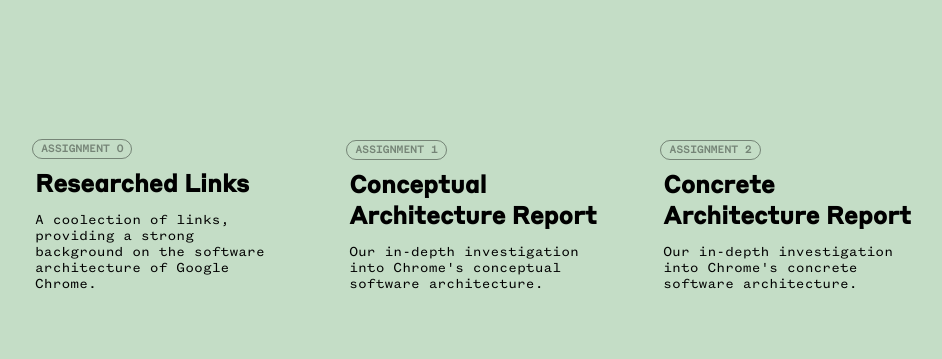
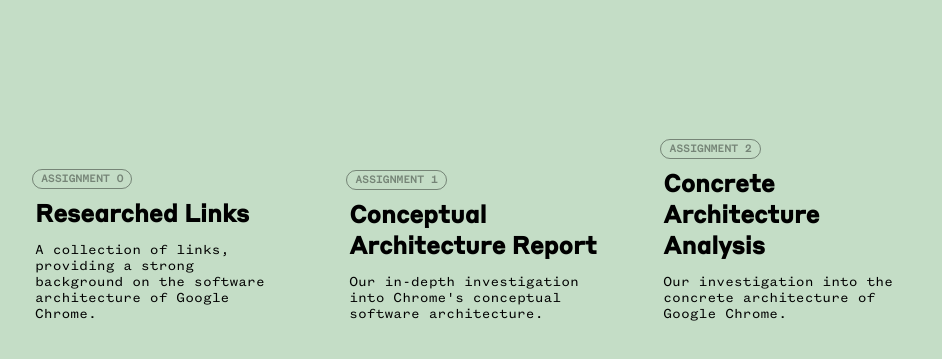
Before and after one commit to qjack001/CISC-322, a plain HTML site: page index.html in a window 1280 px wide. Shown: the part 183-542 px from the top of the page, without its empty margins (43-985 px from the left). Drawn offline with Linux system fonts and the light colour scheme.

Commit message:
fix typos

```diff
--- a/index.html
+++ b/index.html
@@ -36,7 +36,7 @@
                     Researched Links
                 </h2>
                 <p>
-                    A coolection of links, providing a strong background on the software architecture of Google Chrome.
+                    A collection of links, providing a strong background on the software architecture of Google Chrome.
                 </p>
             </div>
         </a>
@@ -59,10 +59,10 @@
                 <h2>
                     <span class="tag">Assignment 2</span>
                     <span class="seporator">: </span>
-                    Concrete Architecture Report
+                    Concrete Architecture Analysis
                 </h2>
                 <p>
-                    Our in-depth investigation into Chrome's concrete software architecture.
+                    Our investigation into the concrete architecture of Google Chrome.
                 </p>
             </div>
         </a>
```
